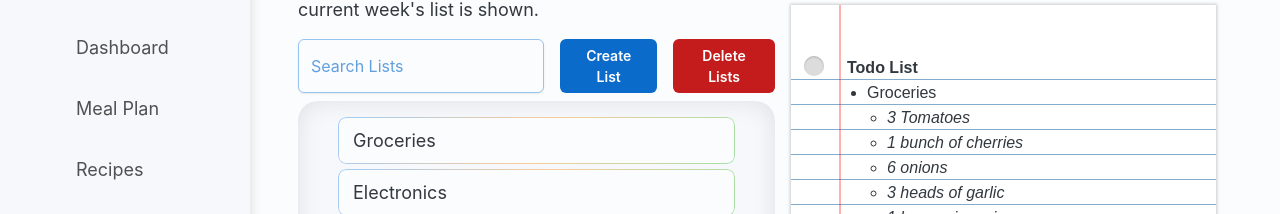
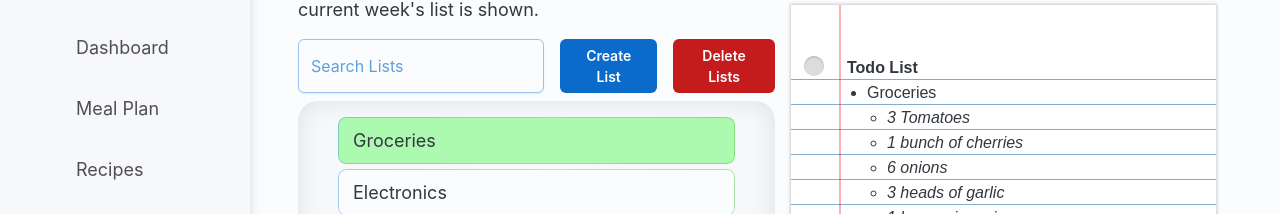
Before and after one commit to jangers1/meal-planning, a React (Vite) app: page /shopping-lists in a window 1280 px wide. Shown: the part 111-325 px from the top of the page. Built offline with nearby package versions, Linux system fonts and the light colour scheme; some icons are missing; a web font is replaced by a local one.

Commit message:
List items are now selectable

```diff
--- a/src/features/shopping-lists/ShoppingList.tsx
+++ b/src/features/shopping-lists/ShoppingList.tsx
@@ -5,6 +5,7 @@ import ButtonRow from "./ButtonRow.tsx";
 import {useScrollShadows} from "../../shared/hooks/useScrollShadows.ts";
 import {gradientGlowBorderStyle} from "../../shared/utils/cardStyles.ts";
 import {DeletableItem, DeleteModeProvider} from "../../shared/components/ui/DeleteModeProvider.tsx";
+import {padding} from "@mui/system";
 
 function ShoppingList() {
     const [shoppingLists, setShoppingLists] = useState([
@@ -39,10 +40,15 @@ function ShoppingList() {
     const filteredLists = shoppingLists.filter(list =>
         list.name.toLowerCase().includes(searchTerm.toLowerCase())
     );
+    const [selectedListID, setSelectedListID] = useState(1);
 
     const handleDelete = (id: number) => {
         setShoppingLists(prev => prev.filter(list => list.id !== id));
     };
+
+    const handleClick = (id: number) => {
+        setSelectedListID(id);
+    }
 
     return (
         <>
@@ -107,8 +113,10 @@ function ShoppingList() {
                                     >
                                         <Card
                                             variant="solid"
+                                            onClick={() => handleClick(list.id)}
                                             sx={{
                                                 ...gradientGlowBorderStyle,
+                                                backgroundColor: selectedListID === list.id ? 'rgba(0, 255, 0, 0.3)' : 'background.surface',
                                                 padding: '10px 15px',
                                                 flexGrow: 1,
                                                 minHeight: 'min-content',
```
